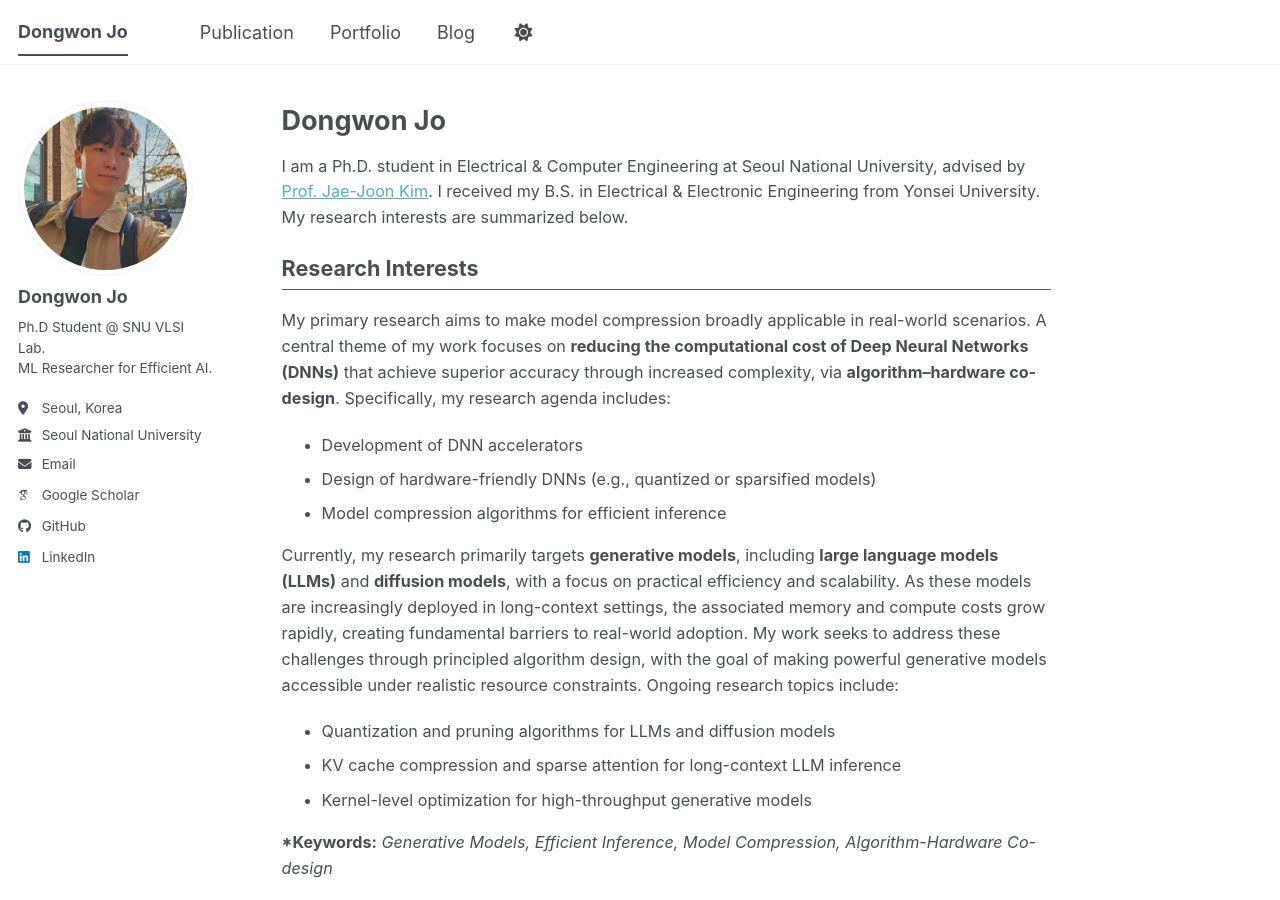
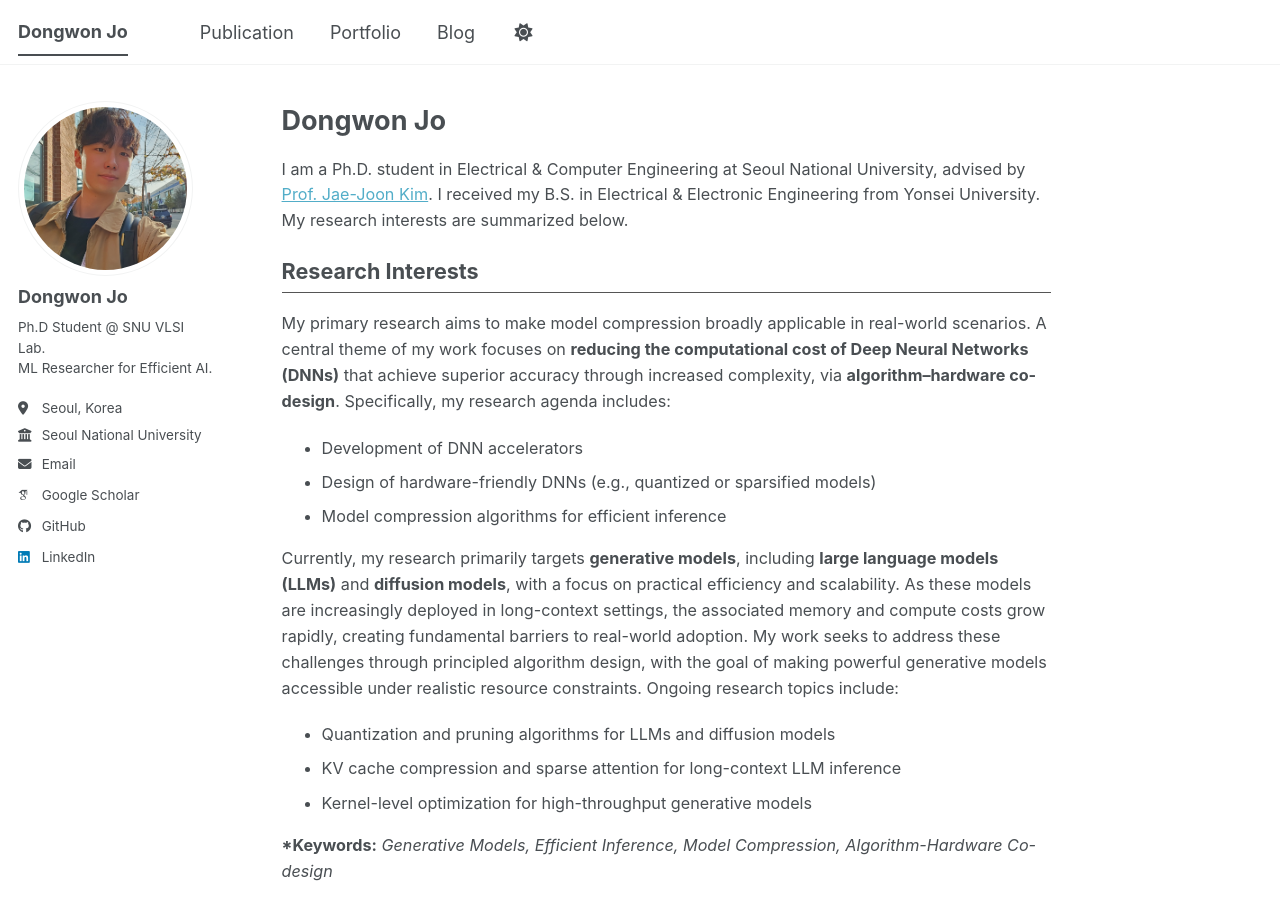
Before and after one commit to dongwonjo/dongwonjo.github.io, a Jekyll site: the page built from _pages/about.md, in a window 1280 px wide and 900 px high. Built offline with Jekyll 4.4.1, drawn with Linux system fonts in a browser that asks for light colours; some web fonts are replaced; a script bundle is joined from its source files by our own code; library files that are not in the unit come from our copies.

Commit message:
Update about.md

```diff
--- a/_pages/about.md
+++ b/_pages/about.md
@@ -8,7 +8,7 @@
 ---
 <p style="font-size: 1.5em; font-weight: bold; margin-bottom: 0.2em;">Dongwon Jo</p>
 
-<p style="font-size: 0.90em; line-height: 1.6; margin-top: 12px;">
+<p style="font-size: 0.90em; line-height: 1.6; margin-top: 15px;">
 I am a Ph.D. student in Electrical & Computer Engineering at Seoul National University, advised by
 <a href="https://vlsi.snu.ac.kr/" target="_blank">Prof. Jae-Joon Kim</a>.
 I received my B.S. in Electrical & Electronic Engineering from Yonsei University.
```
